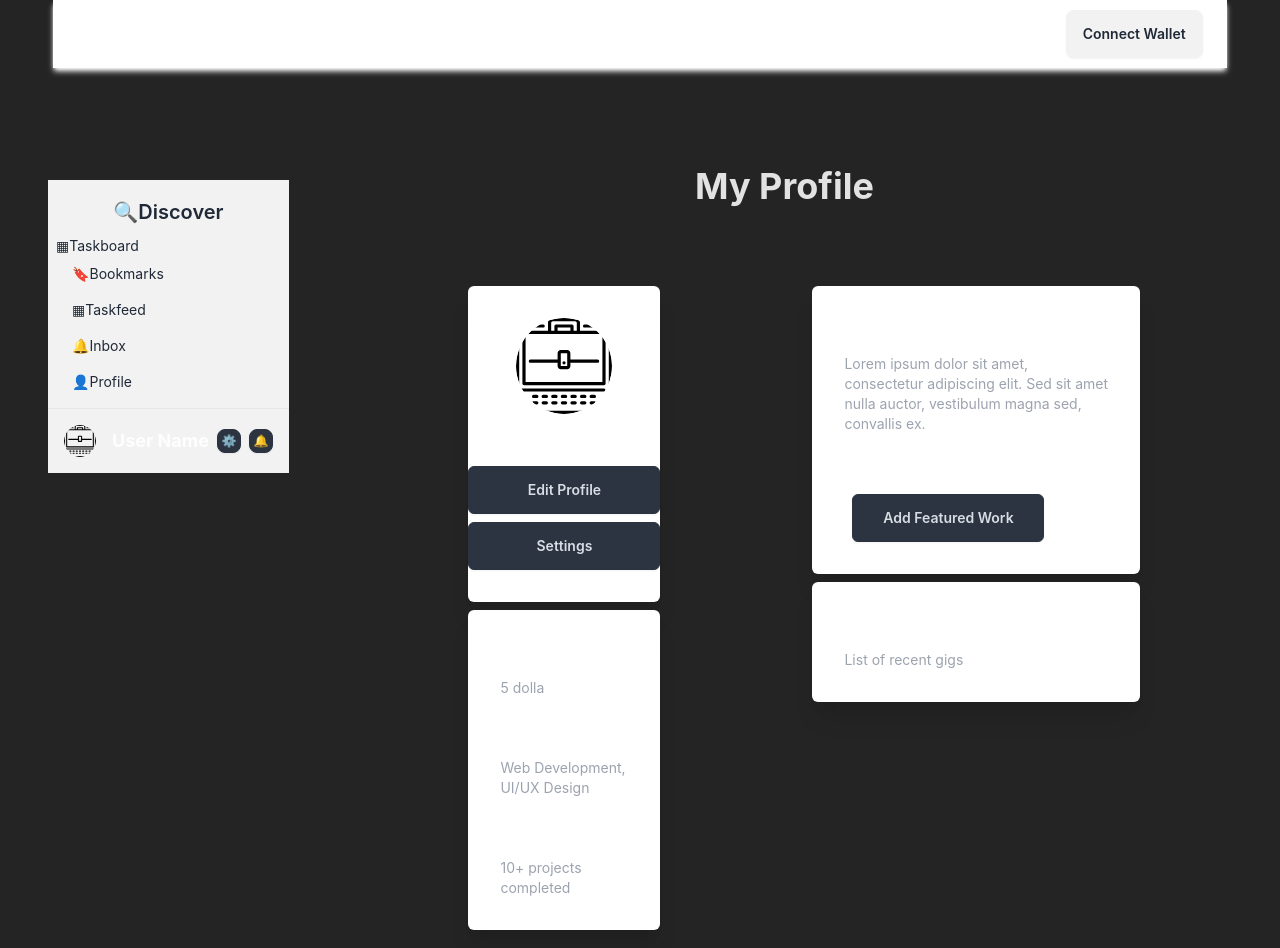
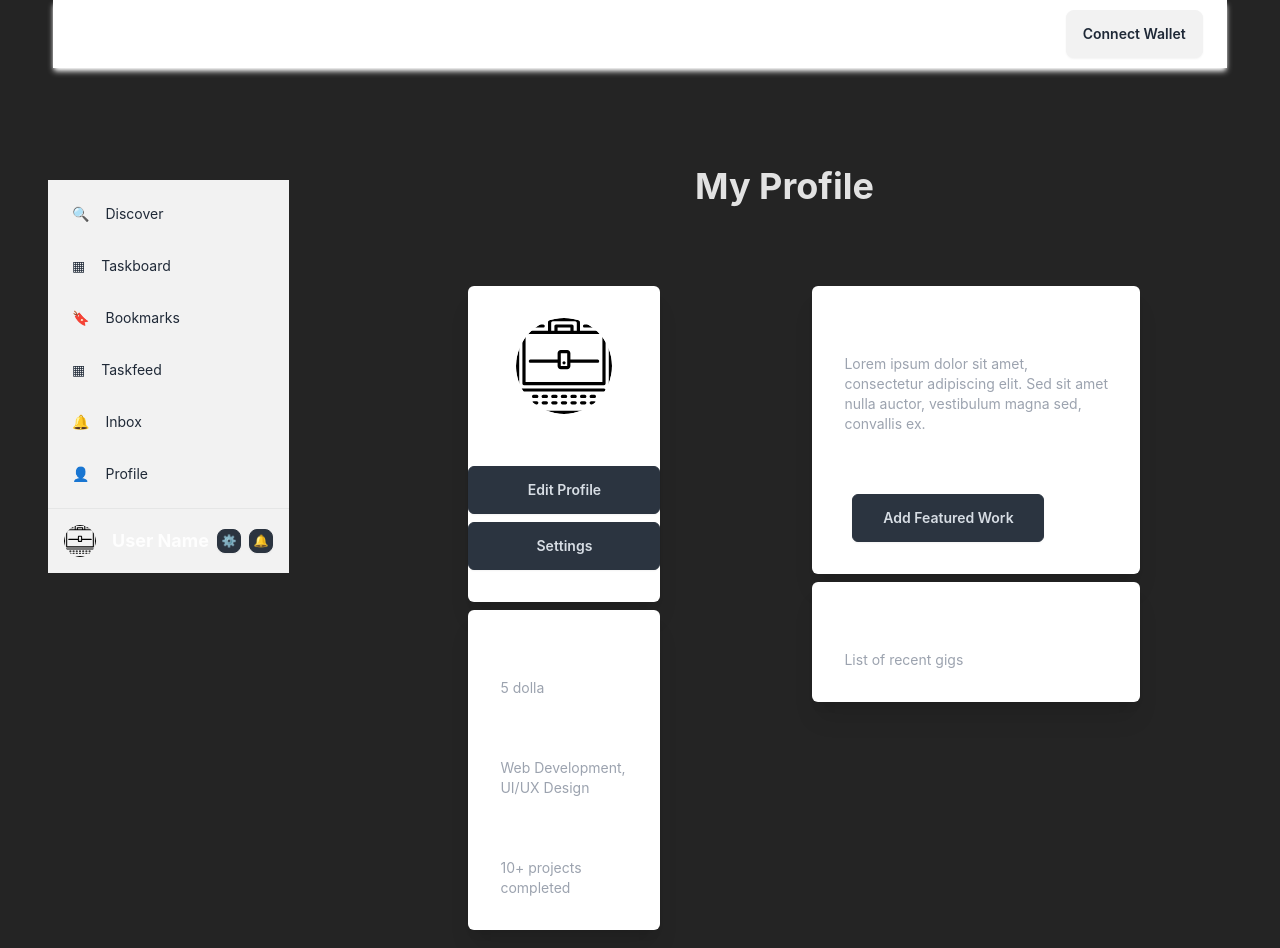
Before and after one commit to Innkeeping/mgigs, a React (Vite) app: page /profile in a window 1280 px wide. Built offline with nearby package versions, Linux system fonts and the light colour scheme.

Commit message:
cleaning the sidebar 🧹🧹🦕🦕

```diff
--- a/src/components/FeaturedWorkModal.tsx
+++ b/src/components/FeaturedWorkModal.tsx
@@ -30,7 +30,7 @@ const FeaturedWorkModal = () => {
 
   return (
     <dialog id="featured_work_modal" className="modal">
-      <div className="modal-box">
+      <div className="modal-box mt-16">
         <div className="flex justify-between">
           <h3 className="font-bold text-lg">Add Featured Work</h3>
           <button type="button" className="btn btn-sm btn-circle btn-neutral" onClick={() => document.getElementById('featured_work_modal').close()}>&times;</button>
--- a/src/components/Sidebar.tsx
+++ b/src/components/Sidebar.tsx
@@ -13,14 +13,43 @@ const Sidebar = ({ children }) => {
       <div className="drawer-side mt-20 lg:mt-16 lg:ml-12 lg:w-64">
         <label htmlFor="my-drawer-2" aria-label="close sidebar" className="drawer-overlay lg:hidden"></label>
         <div className="flex flex-col h-screen pt-8">
-          <ul className="menu bg-base-200 text-base-content">
-          <li><Link to="/" className="[&.active]:font-bold btn btn-ghost text-xl">🔍Discover
-          </Link>{' '}</li>
-          <Link to="/taskboard" className="[&.active]:font-bold">▦Taskboard</Link>
-            <li><a>🔖Bookmarks</a></li>
-            <li><a>▦Taskfeed</a></li>
-            <li><a>🔔Inbox</a></li>
-            <li><a>👤Profile</a></li>
+          <ul className="menu bg-base-200 text-base-content justify-left">
+          <li className="py-2">
+            <Link to="/" className="[&.active]:font-bold flex items-center">
+              <span className="mr-2">🔍</span>
+              Discover
+            </Link>
+          </li>
+          <li className="py-2">
+            <Link to="/taskboard" className="[&.active]:font-bold flex items-center">
+              <span className="mr-2">▦</span>
+              Taskboard
+            </Link>
+          </li>
+          <li className="py-2">
+            <a className="flex items-center">
+              <span className="mr-2">🔖</span>
+              Bookmarks
+            </a>
+          </li>
+          <li className="py-2">
+            <a className="flex items-center">
+              <span className="mr-2">▦</span>
+              Taskfeed
+            </a>
+          </li>
+          <li className="py-2">
+            <a className="flex items-center">
+              <span className="mr-2">🔔</span>
+              Inbox
+            </a>
+          </li>
+          <li className="py-2">
+            <a className="flex items-center">
+              <span className="mr-2">👤</span>
+              Profile
+            </a>
+          </li>
           </ul>
           <div className="bg-base-200 p-4 border-t border-base-300">
             <div className="flex items-center justify-between">
--- a/src/components/Taskboard.tsx
+++ b/src/components/Taskboard.tsx
@@ -31,7 +31,10 @@ const Taskboard = () => {
     const newTaskId = tasks.length + 1;
     const newTaskObject = { id: newTaskId,...task, status: newTaskStatus };
     setTasks([...tasks, newTaskObject]);
-    setModalOpen(false);
+    if (!modalOpen) {
+      setNewTaskStatus('to-do');
+      setModalOpen(true);
+    }
   };
 
   return (
```
